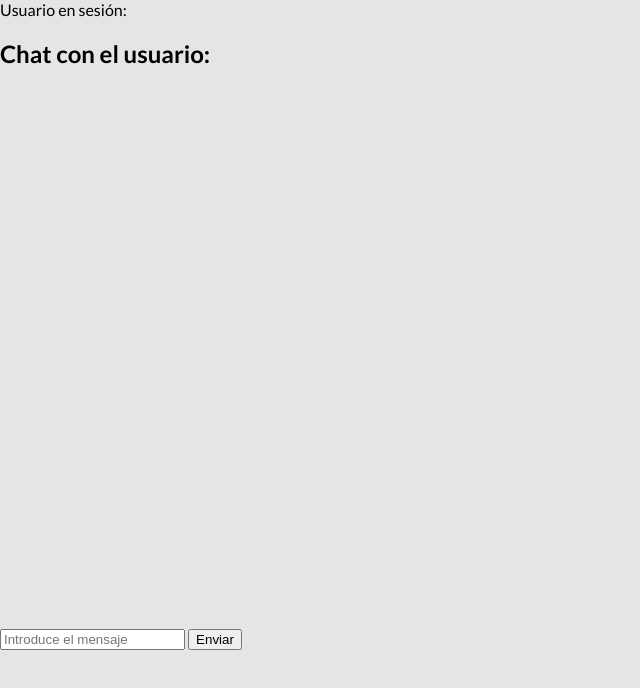
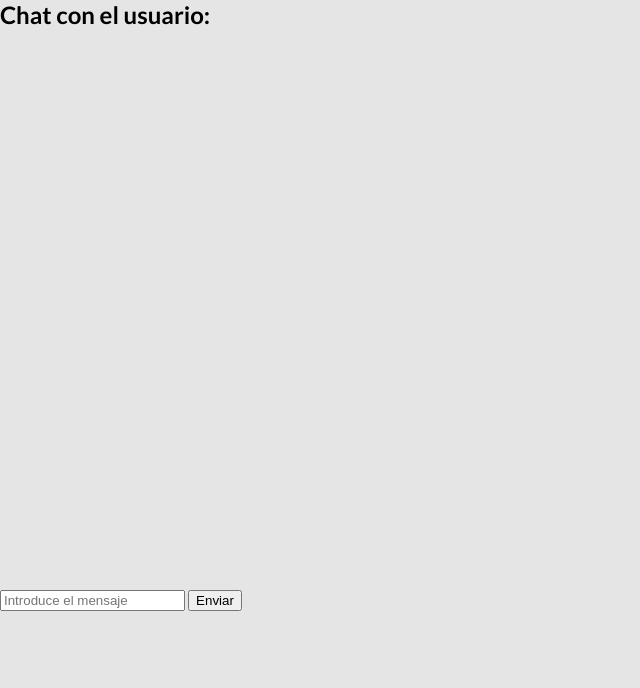
Before and after one commit to lavanderaSonia/sdi1920-entrega2-604-607, a website: page sdi1920-entrega2-604-607/public/widget-mensajes.html in a window 1280 px wide. Shown: the whole page, without its empty margins (0-640 px from the left). Drawn offline with Linux system fonts and the light colour scheme.

Commit message:
comentando código

```diff
--- a/sdi1920-entrega2-604-607/public/script/cliente.js
+++ b/sdi1920-entrega2-604-607/public/script/cliente.js
@@ -20,6 +20,9 @@ if (Cookies.get('token') != null) {
     }
 }
 
+/**
+ * Permite cargar el widget-amigos.html desde el menú de navegación
+ */
 function widgetAmigos() {
     clearInterval(idActualizarMensajes);
     clearInterval(idActualizarNoLeidos);
--- a/sdi1920-entrega2-604-607/public/widget-mensajes.html
+++ b/sdi1920-entrega2-604-607/public/widget-mensajes.html
@@ -1,10 +1,6 @@
 <link rel="stylesheet" href="css/mensajes.css">
 <div id="widget-mensajes">
     <div id="alerta"></div>
-	<span class="label label-primary" id="usuarioEnSesion">
-		Usuario en sesión:
-	</span>
-
     <h2 id="nombreUsuario">
         Chat con el usuario:
     </h2>
```
Also changed, not shown: sdi1920-entrega2-604-607/public/script/widget-amigos.js (+16 -6 lines), sdi1920-entrega2-604-607/public/script/widget-mensajes.js (+30 -0 lines).
